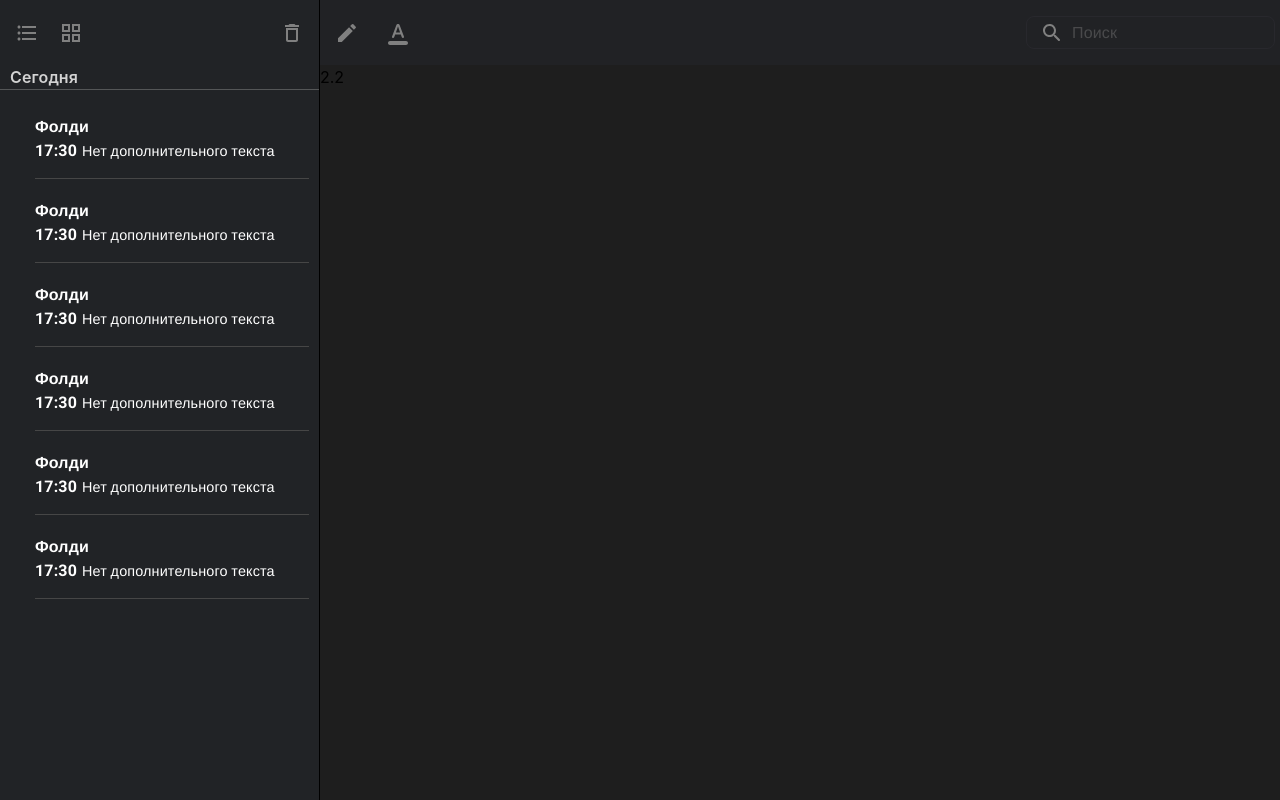
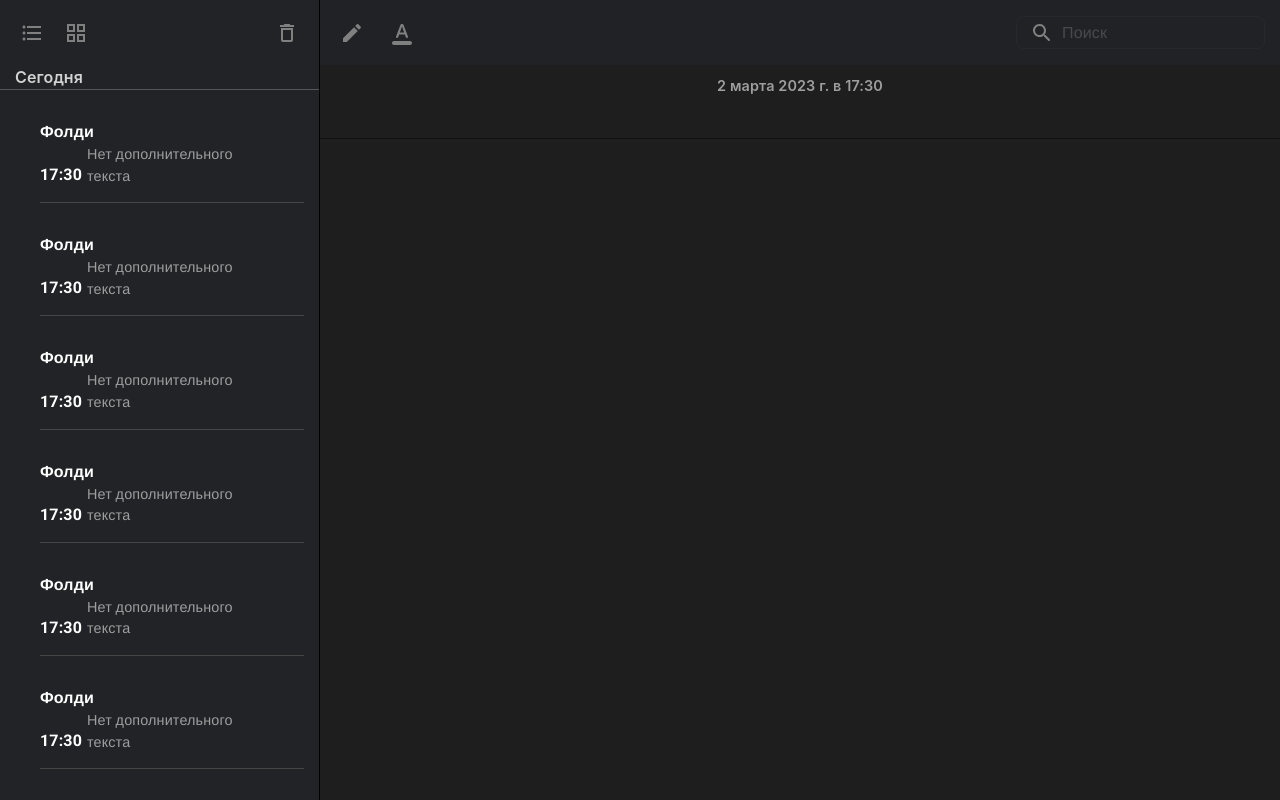
Before and after one commit to gemsioxa/mc-tt, a React (Vite) app: page / in a window 1280 px wide. Built offline with nearby package versions, Linux system fonts and the light colour scheme; a web font is replaced by a local one.

Commit message:
text area to write notes

```diff
--- a/src/App.css
+++ b/src/App.css
@@ -1,12 +1,7 @@
 #root {
-  /* max-width: 1280px; */
-  /* width: 100%;
-  min-height: 100%;
   margin: 0;
   padding: 0;
-  background: red; */
 }
-
 /*.logo {
   height: 6em;
   padding: 1.5em;
@@ -51,6 +46,5 @@
 }
 
 .app-container {
-  color: black;
-  /* background: green; */
+  /* color: black; */
 }
--- a/src/App.tsx
+++ b/src/App.tsx
@@ -9,6 +9,20 @@ import '@fontsource/roboto/500.css';
 import '@fontsource/roboto/700.css';
 
 function App() {
+  const styles = (theme: any) => ({
+    '@global': {
+      '*::-webkit-scrollbar': {
+        width: '0.4em'
+      },
+      '*::-webkit-scrollbar-track': {
+        '-webkit-box-shadow': 'inset 0 0 6px rgba(0,0,0,0.00)'
+      },
+      '*::-webkit-scrollbar-thumb': {
+        backgroundColor: 'rgba(0,0,0,.1)',
+        outline: '1px solid slategrey'
+      }
+    }
+  });
 
   return (
     <Box className="App" sx={{
--- a/src/Components/Editor/Editor.tsx
+++ b/src/Components/Editor/Editor.tsx
@@ -2,6 +2,7 @@ import React from 'react'
 import './Editor.sass'
 import { Grid } from '@mui/material'
 import List from './List/List'
+import TextArea from './TextArea/TextArea'
 
 
 export default function Editor() {
@@ -15,8 +16,11 @@ export default function Editor() {
         }}>
             <List/>
         </Grid>
-        <Grid item xs={9}>
-            2.2
+        <Grid item xs={9} alignItems='center' sx={{
+            display: 'flex',
+            flexDirection: 'column'
+        }}>
+            <TextArea/>
         </Grid>
     </Grid>
 )
--- a/src/Components/Editor/List/List.tsx
+++ b/src/Components/Editor/List/List.tsx
@@ -8,10 +8,11 @@ export default function List() {
         height: 'calc(100vh - 65px)',
         maxHeight: 'calc(100vh - 65px)',
         overflowY: 'scroll',
+        overflow: 'hidden'
     }}>
         <Box sx={{
             borderBottom: '1px solid #545657',
-            padding: '0 10px'
+            padding: '0 15px'
         }}>
             <Typography sx={{
                 color: 'lightgrey',
@@ -31,7 +32,7 @@ export default function List() {
                 // padding: '10px',
                 height: '100%',
                 width: 'auto',
-                margin: '10px'
+                margin: '15px'
             }}>
                 <ListItem/>
                 <ListItem/>
--- a/src/Components/Editor/List/ListItem.tsx
+++ b/src/Components/Editor/List/ListItem.tsx
@@ -7,7 +7,7 @@ export default function ListItem() {
         cursor: 'pointer',
         borderRadius: '8px',
         // padding: '15px 0 0 25px',
-        marginBottom: '5px',
+        marginBottom: '15px',
         '&:hover': {
             background:'#464646',
         }
@@ -39,7 +39,8 @@ export default function ListItem() {
                 {'17:30'}
             </Typography>
             <Typography component='span' sx={{
-                fontSize: '0.9rem'
+                fontSize: '0.9rem',
+                color: '#9e9e9f'
             }}>
                 {'Нет дополнительного текста'}
             </Typography>
--- /dev/null
+++ b/src/Components/Editor/TextArea/TextArea.tsx
@@ -0,0 +1,46 @@
+import React from 'react'
+import {Box, Typography, TextField} from '@mui/material'
+export default function TextArea() {
+  return (
+    <Box sx={{
+        // background:'red',
+        width: '100%',
+        height: 'calc(100vh - 65px)',
+        maxHeight: 'calc(100vh - 65px)',
+        overflowY: 'hidden',
+    }}>
+        <Typography textAlign='center' sx={{
+            width: '100%',
+            fontSize: '0.9rem',
+            fontWeight: '600',
+            fontFamily: '-apple-system, BlinkMacSystemFont, sans-serif',
+            color: '#9e9e9f',
+            margin: '10px 0'
+            // fontFamily: 'roboto'
+        }}>
+            {'2 марта 2023 г. в 17:30'}
+        </Typography>
+        <TextField
+          multiline
+          variant="standard"
+          sx={{
+            width: '100%',
+            height: '100%',
+            '.css-1rb63tl-MuiInputBase-root-MuiInput-root': {
+                padding: '0 15px',
+                color: 'white',
+                '&:before': {
+                    border: 'none'
+                },
+                '&:after': {
+                    border: 'none'
+                },
+                '&:hover:not(.Mui-disabled, .Mui-error):before': {
+                    border: 'none'
+                }
+            },
+          }}
+        />
+    </Box>
+  )
+}
--- a/src/Components/Header/Header.tsx
+++ b/src/Components/Header/Header.tsx
@@ -55,7 +55,7 @@ export default function Header() {
           height: '50%',
           display: 'flex',
           justifyContent: 'space-between',
-          padding: '0 5px'
+          padding: '0 10px'
         }}>
           <Box>
             <HeaderButton onClick={() => setShowTable(false)}><FormatListBulleted/></HeaderButton>
@@ -73,7 +73,7 @@ export default function Header() {
       <Grid item xs={9} alignItems='center' alignContent='baseline' sx={{
         display: 'flex',
         justifyContent: 'space-between',
-        padding: '0 5px',
+        padding: '0 10px',
         backgroundColor: '#212225'
       }}>
         <Box sx={{
@@ -91,6 +91,7 @@ export default function Header() {
               </InputAdornment>
             ),
           }} sx={{
+            marginRight: '5px',
             '.css-1q6at85-MuiInputBase-root-MuiOutlinedInput-root:hover .MuiOutlinedInput-notchedOutline': {
               borderColor: '#28282d'
             },
@@ -110,7 +111,7 @@ export default function Header() {
             },
             'input': {
               color: 'grey',
-              padding: '5px 20px 5px 0'
+              padding: '5px 20px 5px 0',
             },
           }}/>
       </Grid>
```
